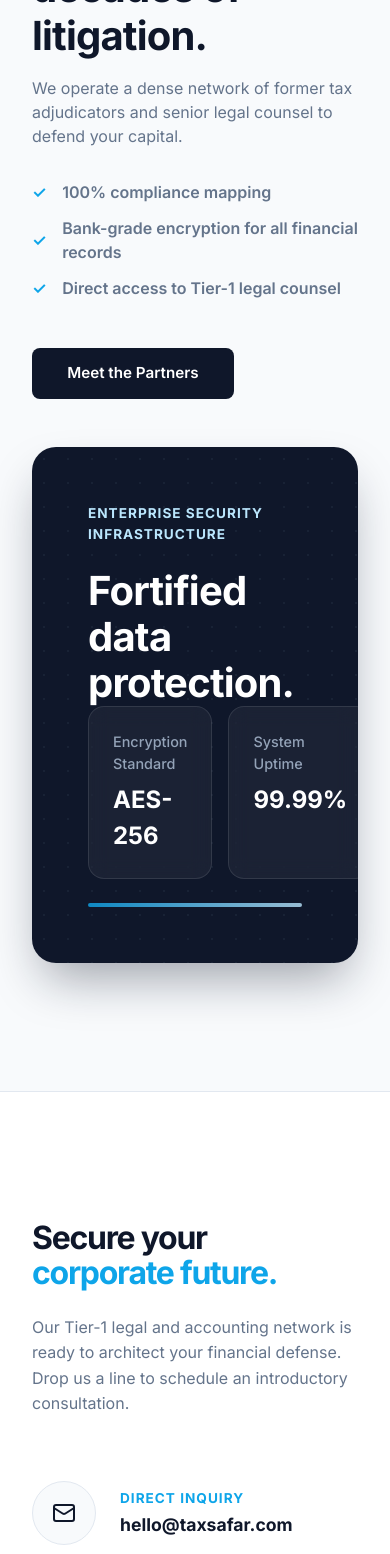
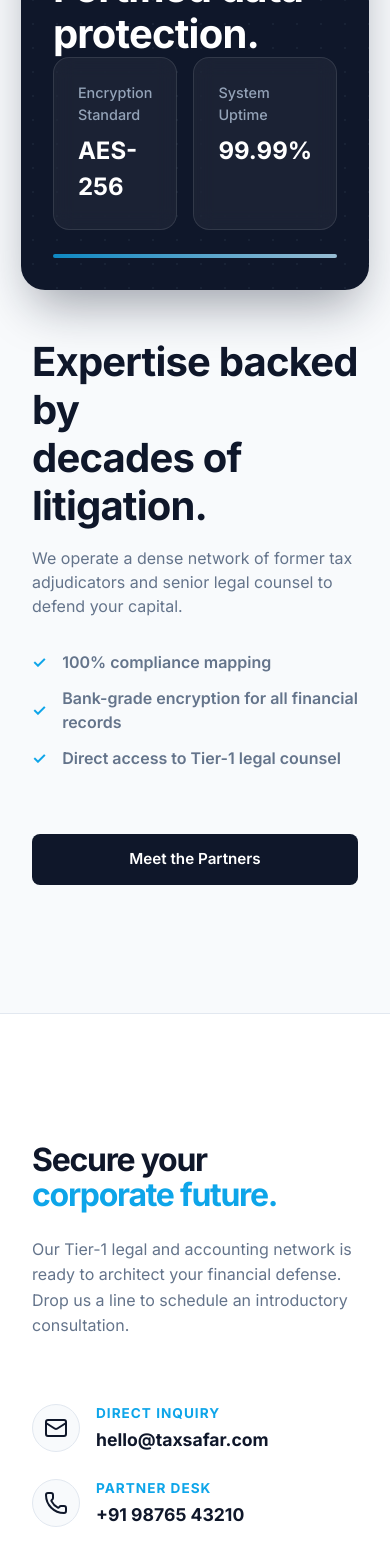
Before and after one commit to srirama-chaitanya/taxsafar, a React (Vite) app: page / in a window 390 px wide. Shown: the part 3907-5461 px from the top of the page. Built offline with nearby package versions, Linux system fonts and the light colour scheme.

Commit message:
Refine mobile spacing for security section and contact form

```diff
--- a/src/components/Contact.jsx
+++ b/src/components/Contact.jsx
@@ -4,7 +4,7 @@ export default function Contact() {
   return (
     <section id="contact" style={{ padding: '8rem 0', backgroundColor: '#ffffff', borderTop: '1px solid var(--color-border)' }}>
       <div className="container">
-         <div className="grid-2" style={{ alignItems: 'flex-start', gap: '6rem' }}>
+         <div className="grid-2 contact-grid" style={{ alignItems: 'flex-start', gap: '6rem' }}>
 
             {/* Left Box: Contact Info */}
             <div>
@@ -15,9 +15,9 @@ export default function Contact() {
                   Our Tier-1 legal and accounting network is ready to architect your financial defense. Drop us a line to schedule an introductory consultation.
                </p>
 
-               <div style={{ display: 'flex', flexDirection: 'column', gap: '2.5rem' }}>
-                   <div style={{ display: 'flex', alignItems: 'center', gap: '1.5rem' }}>
-                       <div style={{ width: '64px', height: '64px', borderRadius: '50%', border: '1px solid var(--color-border)', display: 'flex', alignItems: 'center', justifyContent: 'center', background: '#f8fafc' }}>
+               <div className="contact-info" style={{ display: 'flex', flexDirection: 'column', gap: '2.5rem' }}>
+                   <div className="contact-info-item" style={{ display: 'flex', alignItems: 'center', gap: '1.5rem' }}>
+                       <div className="icon-box" style={{ width: '64px', height: '64px', borderRadius: '50%', border: '1px solid var(--color-border)', display: 'flex', alignItems: 'center', justifyContent: 'center', background: '#f8fafc' }}>
                            <Mail color="var(--color-dark)" size={24} />
                        </div>
                        <div>
@@ -26,8 +26,8 @@ export default function Contact() {
                        </div>
                    </div>
 
-                   <div style={{ display: 'flex', alignItems: 'center', gap: '1.5rem' }}>
-                       <div style={{ width: '64px', height: '64px', borderRadius: '50%', border: '1px solid var(--color-border)', display: 'flex', alignItems: 'center', justifyContent: 'center', background: '#f8fafc' }}>
+                   <div className="contact-info-item" style={{ display: 'flex', alignItems: 'center', gap: '1.5rem' }}>
+                       <div className="icon-box" style={{ width: '64px', height: '64px', borderRadius: '50%', border: '1px solid var(--color-border)', display: 'flex', alignItems: 'center', justifyContent: 'center', background: '#f8fafc' }}>
                            <Phone color="var(--color-dark)" size={24} />
                        </div>
                        <div>
@@ -36,8 +36,8 @@ export default function Contact() {
                        </div>
                    </div>
 
-                   <div style={{ display: 'flex', alignItems: 'center', gap: '1.5rem' }}>
-                       <div style={{ width: '64px', height: '64px', borderRadius: '50%', border: '1px solid var(--color-border)', display: 'flex', alignItems: 'center', justifyContent: 'center', background: '#f8fafc' }}>
+                   <div className="contact-info-item" style={{ display: 'flex', alignItems: 'center', gap: '1.5rem' }}>
+                       <div className="icon-box" style={{ width: '64px', height: '64px', borderRadius: '50%', border: '1px solid var(--color-border)', display: 'flex', alignItems: 'center', justifyContent: 'center', background: '#f8fafc' }}>
                            <MapPin color="var(--color-dark)" size={24} />
                        </div>
                        <div>
@@ -49,7 +49,7 @@ export default function Contact() {
             </div>
 
             {/* Right Box: Consultation Form */}
-            <div style={{ backgroundColor: 'var(--color-surface)', padding: '3.5rem', borderRadius: '32px', border: '1px solid var(--color-border)', boxShadow: '0 25px 50px -12px rgba(0,0,0,0.05)' }}>
+            <div className="contact-form-box" style={{ backgroundColor: 'var(--color-surface)', padding: '3.5rem', borderRadius: '32px', border: '1px solid var(--color-border)', boxShadow: '0 25px 50px -12px rgba(0,0,0,0.05)' }}>
                <h3 style={{ fontSize: '1.5rem', fontWeight: 800, color: 'var(--color-dark)', marginBottom: '2rem' }}>Request Consultation</h3>
 
                <form style={{ display: 'flex', flexDirection: 'column', gap: '1.5rem' }} onSubmit={e => e.preventDefault()}>
--- a/src/components/Services.jsx
+++ b/src/components/Services.jsx
@@ -119,8 +119,8 @@ export default function Services() {
 
       <div className="container">
         {/* The Security Sub-Section */}
-        <div className="grid-2" style={{ marginTop: '10rem' }}>
-          <div>
+        <div className="grid-2 security-grid" style={{ marginTop: '10rem' }}>
+          <div className="security-content">
             <h3 style={{ fontSize: '2.5rem', lineHeight: 1.2, marginBottom: '1rem', color: 'var(--color-dark)' }}>Expertise backed by <br/>decades of litigation.</h3>
             <p style={{ color: 'var(--color-text-muted)', marginBottom: '2rem' }}>We operate a dense network of former tax adjudicators and senior legal counsel to defend your capital.</p>
             <ul style={{ listStyle: 'none', display: 'flex', flexDirection: 'column', gap: '0.75rem', marginBottom: '3rem', color: 'var(--color-text-muted)' }}>
@@ -131,7 +131,7 @@ export default function Services() {
             <a href="#company" className="btn btn-dark" style={{ padding: '0.875rem 2.2rem' }}>Meet the Partners</a>
           </div>
 
-          <div style={{ backgroundColor: '#0f172a', borderRadius: '24px', minHeight: '500px', height: 'auto', padding: '3.5rem', display: 'flex', flexDirection: 'column', position: 'relative', overflow: 'hidden', boxShadow: '0 25px 50px -12px rgba(15,23,42,0.4)' }}>
+          <div className="security-visual" style={{ backgroundColor: '#0f172a', borderRadius: '24px', minHeight: '500px', height: 'auto', padding: '3.5rem', display: 'flex', flexDirection: 'column', position: 'relative', overflow: 'hidden', boxShadow: '0 25px 50px -12px rgba(15,23,42,0.4)' }}>
               <div style={{ position: 'absolute', top: 0, left: 0, right: 0, bottom: 0, backgroundImage: 'radial-gradient(#334155 1px, transparent 1px)', backgroundSize: '24px 24px', opacity: 0.25 }}></div>
 
               <div style={{ position: 'relative', zIndex: 1, display: 'flex', flexDirection: 'column', justifyContent: 'space-between', height: '100%' }}>
--- a/src/index.css
+++ b/src/index.css
@@ -136,3 +136,41 @@ a { text-decoration: none; color: inherit; transition: color 0.2s ease; }
   color: #94a3b8;
   font-weight: 400;
 }
+
+/* Component-Specific Mobile Overrides */
+@media (max-width: 800px) {
+  /* Services Security Block */
+  .security-grid {
+    display: flex !important;
+    flex-direction: column !important;
+  }
+  .security-visual {
+    order: -1;
+    min-height: 400px !important;
+    padding: 2rem !important;
+  }
+  .security-content .btn {
+    width: 100%;
+    margin-top: 1rem;
+  }
+
+  /* Contact Layout */
+  .contact-grid {
+    gap: 3rem !important;
+  }
+  .contact-info {
+    gap: 1.5rem !important;
+    margin-bottom: 2rem !important;
+  }
+  .contact-info-item {
+    gap: 1rem !important;
+  }
+  .contact-info-item .icon-box {
+    width: 48px !important;
+    height: 48px !important;
+  }
+  .contact-form-box {
+    padding: 1.75rem !important;
+    border-radius: 20px !important;
+  }
+}
```
